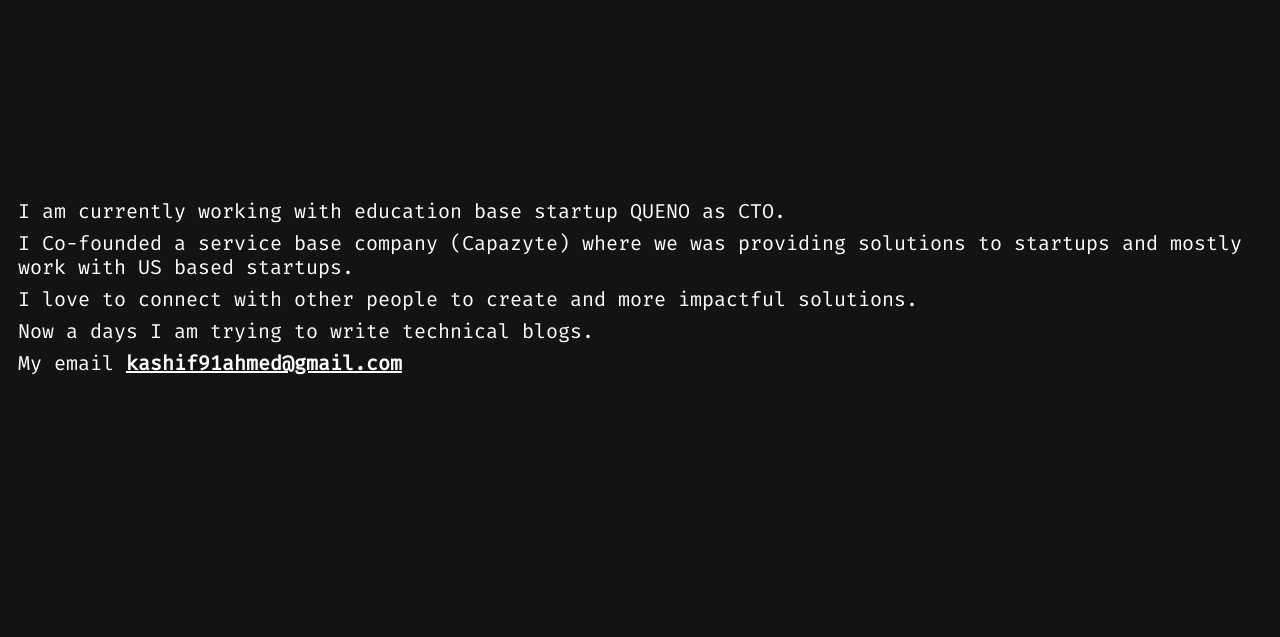
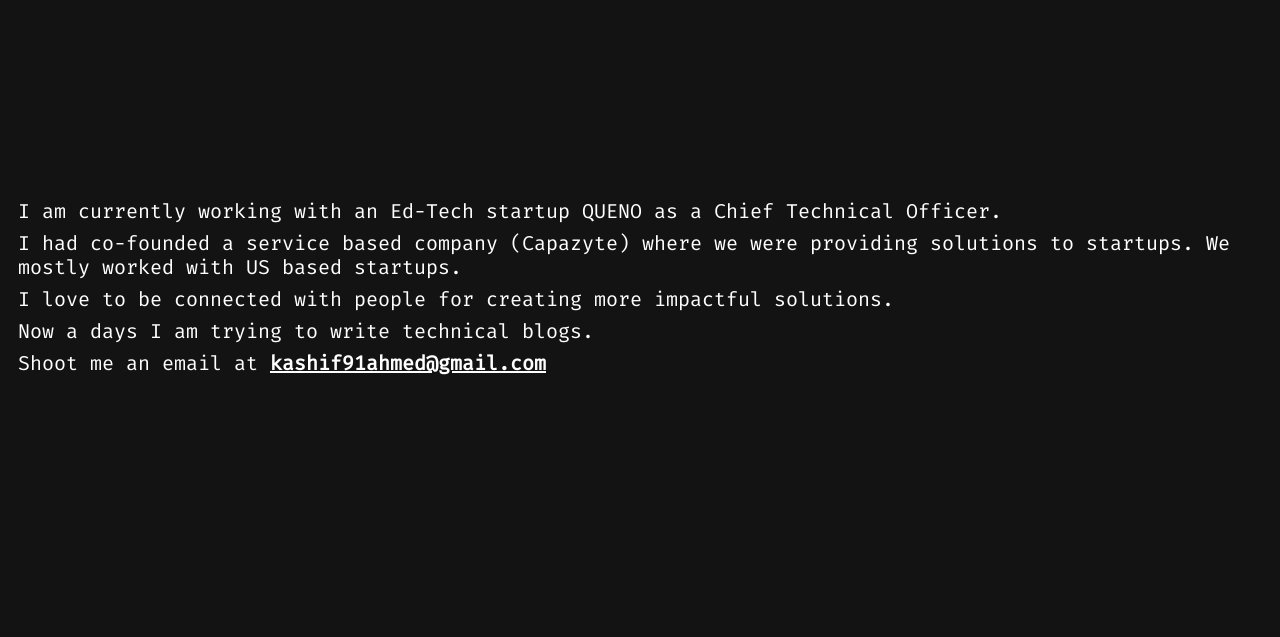
Before and after one commit to KashifAhmed/kashifahmed.github.io, a plain HTML site: page index.html in a window 1280 px wide. Shown: the part 97-734 px from the top of the page. Drawn offline with Linux system fonts and the light colour scheme.

Commit message:
Update index.html

```diff
--- a/index.html
+++ b/index.html
@@ -142,12 +142,11 @@
 
 	<h1>Kashif Ahmed</h1>
 	<ul class="terminal">
-		<li>I am currently working with education base startup QUENO as CTO. </li>
-		<li>I Co-founded a service base company (Capazyte) where we was providing solutions to startups and mostly work
-			with US based startups. </li>
-		<li>I love to connect with other people to create and more impactful solutions. </li>
-		<li>Now a days I am trying to write technical blogs. </li>
-		<li>My email <a class="pointer" href="mailto:kashif91ahmed@gmail.com?Subject=Hi"
+		<li>I am currently working with an Ed-Tech startup QUENO as a Chief Technical Officer.</li>
+		<li>I had co-founded a service based company (Capazyte) where we were providing solutions to startups. We mostly worked with US based startups.</li>
+		<li>I love to be connected with people for creating more impactful solutions.</li>
+		<li>Now a days I am trying to write technical blogs.</li>
+		<li>Shoot me an email at <a class="pointer" href="mailto:kashif91ahmed@gmail.com?Subject=Hi"
 				target="_top">kashif91ahmed@gmail.com</a></li>
 	</ul>
 
```
